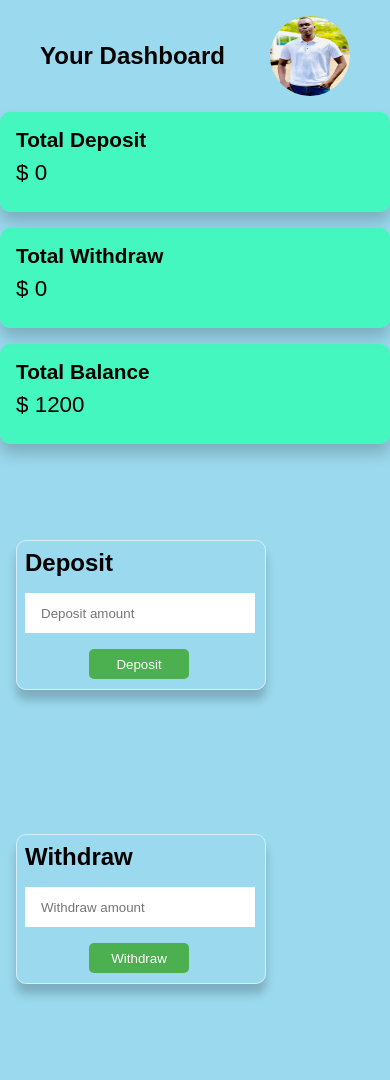
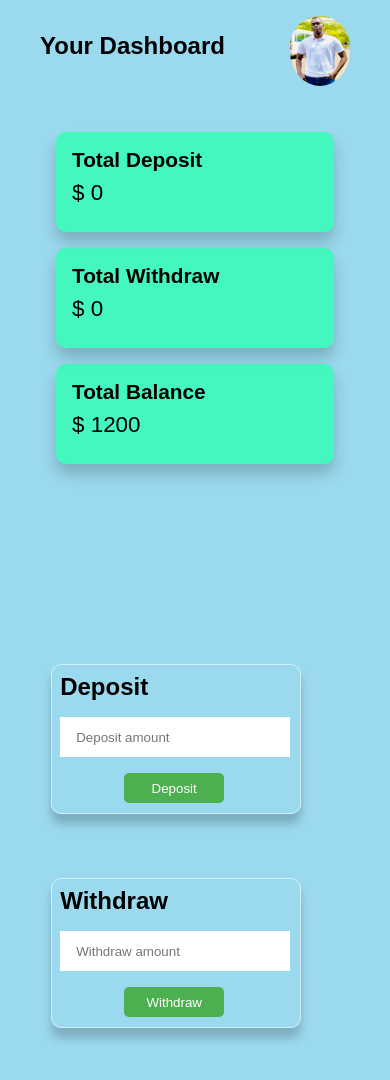
Before and after one commit to Chiekjowk/Bank-system, a plain HTML site: page index.html in a window 390 px wide. Before the commit the page ends 1032 px from the top, so only its background shows below. Drawn offline with Linux system fonts and the light colour scheme.

Commit message:
1st commit

```diff
--- a/style.css
+++ b/style.css
@@ -15,17 +15,22 @@ nav{
 
 }
 .profile{
-    width: 80px;
-    height: 80px;
+    width: 60px;
+    height: 60px;
     border: none;
+    border-radius: 50%;
+    background: url("asset/WhatsApp Image 2024-06-21 at 14.49.27_b77e3868.jpg");
+    background-size: cover;
+    background-position: top;
+    position: relative;
+}
+
+.profile img{
+    width: 60px;
+    height: 70px;
     border-radius: 50%;
 }
 
-.profile img{
-    width: 80px;
-    height: 80px;
-    border-radius: 50%;
-}
 .main{
     display: grid;
     grid-template-columns: repeat(auto-fit, minmax(200px, 1fr));
@@ -156,3 +161,41 @@ nav{
     cursor: pointer;
     border-radius: 5px;
 }
+
+@media screen and (max-width: 430px) {
+    .main{
+        display: flex;
+        justify-content: center;
+        flex-direction: column;
+        padding: 2.5rem;
+        margin: 1rem;
+    }
+    .transactions{
+        margin: 2.5rem;
+        padding: 2rem;
+    }
+    .withdraw-input{
+        margin: 1rem 1rem 3rem 1rem ;
+    }
+}
+
+@media screen and (max-width: 390px) {
+    .main{
+        display: flex;
+        justify-content: center;
+        flex-direction: column;
+        padding: 2.5rem;
+        margin: 1rem;
+    }
+    .transactions{
+        margin: 2rem .2rem;
+    }
+    .withdraw-input{
+
+        margin: 1rem 1rem 2rem 1rem ;
+
+
+    }
+
+
+}
```
